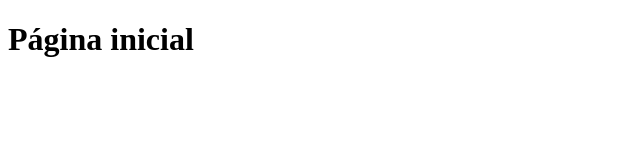
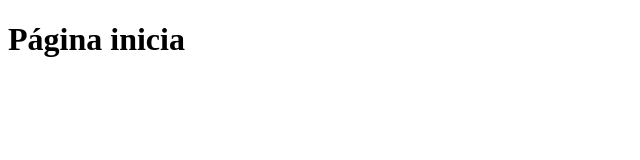
Before and after one commit to AlexandreDuzentos/github-master, a plain HTML site: page index.html in a window 1280 px wide. Shown: the full height of the page, 0-640 px from the left. Drawn offline with Linux system fonts and the light colour scheme.

Commit message:
Título alterado #5

```diff
--- a/index.html
+++ b/index.html
@@ -4,9 +4,9 @@
     <meta charset="UTF-8">
     <meta http-equiv="X-UA-Compatible" content="IE=edge">
     <meta name="viewport" content="width=device-width, initial-scale=1.0">
-    <title>Document</title>
+    <title>Página inicial</title>
 </head>
 <body>
-    <h1>Página inicial</h1>
+    <h1>Página inicia</h1>
 </body>
 </html>
```
